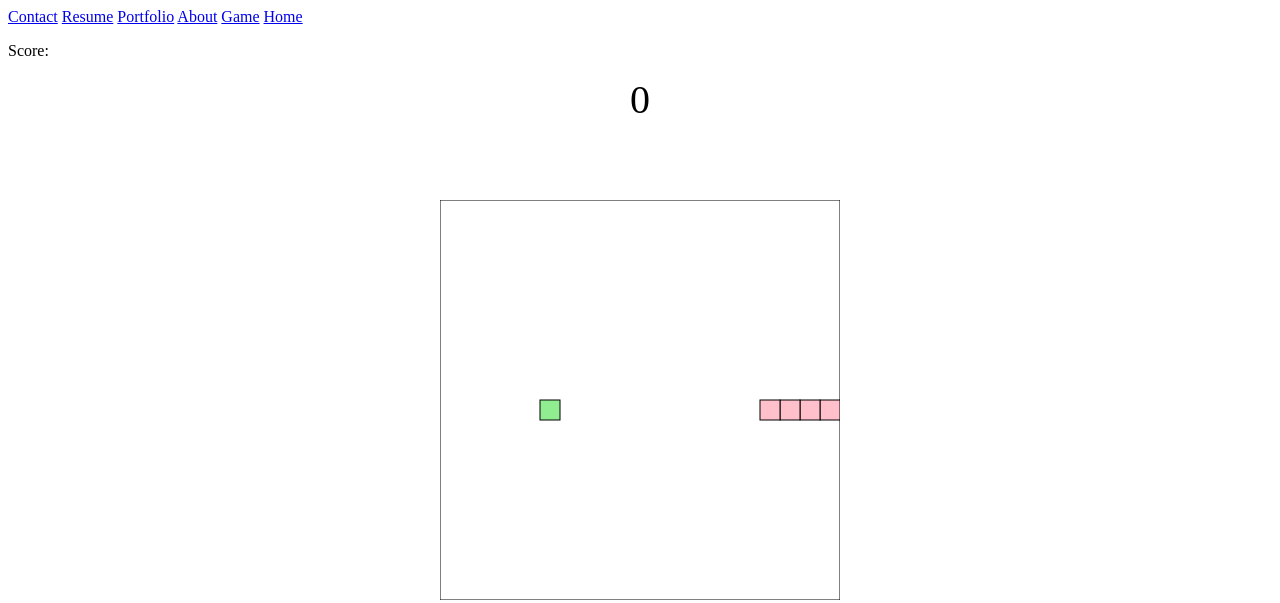
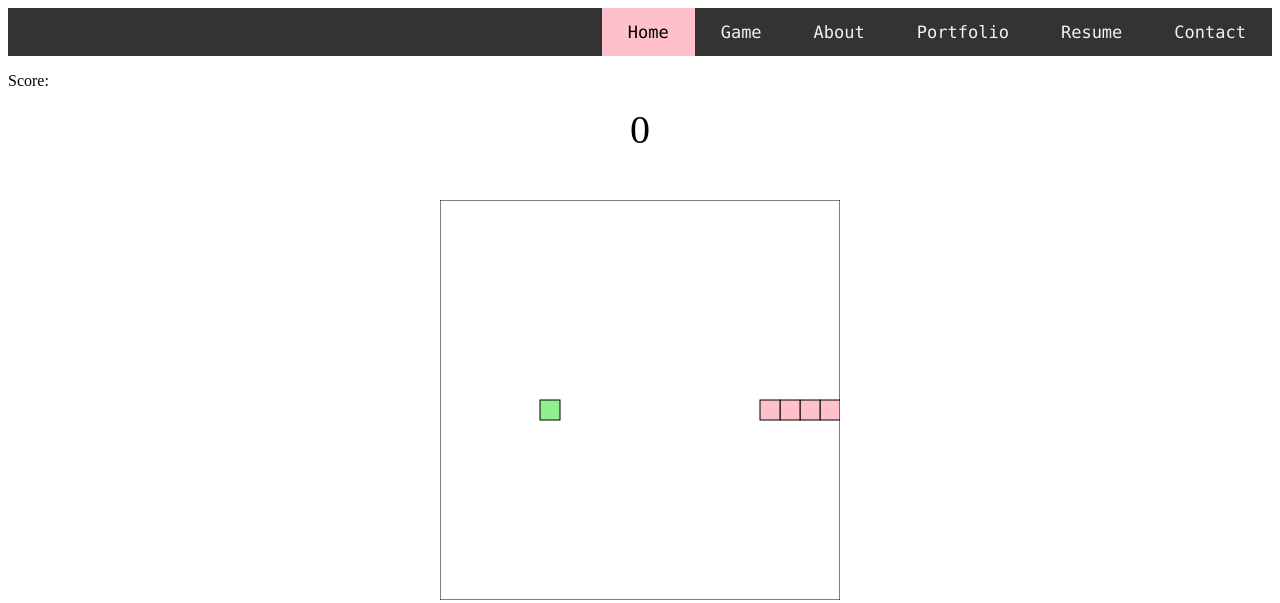
Before and after one commit to coth0598/coth0598.github.io, a plain HTML site: page midterm/game.html in a window 1280 px wide. Drawn offline with Linux system fonts and the light colour scheme; files that its build step writes are made by us from their sources.

Commit message:
Update game.html

```diff
--- a/midterm/game.html
+++ b/midterm/game.html
@@ -1,8 +1,12 @@
 <!DOCTYPE html>
+<html lang="en">
+<meta charset="UTF-8">
 <html>
   <head>
   	<title>Snake Game</title>
   </head>
+  <meta name="viewport" content="width=device-width,initial-scale=1">
+  <link rel="stylesheet" href="css/style.css">
 
   <body>
     <div class="topnav">
```
